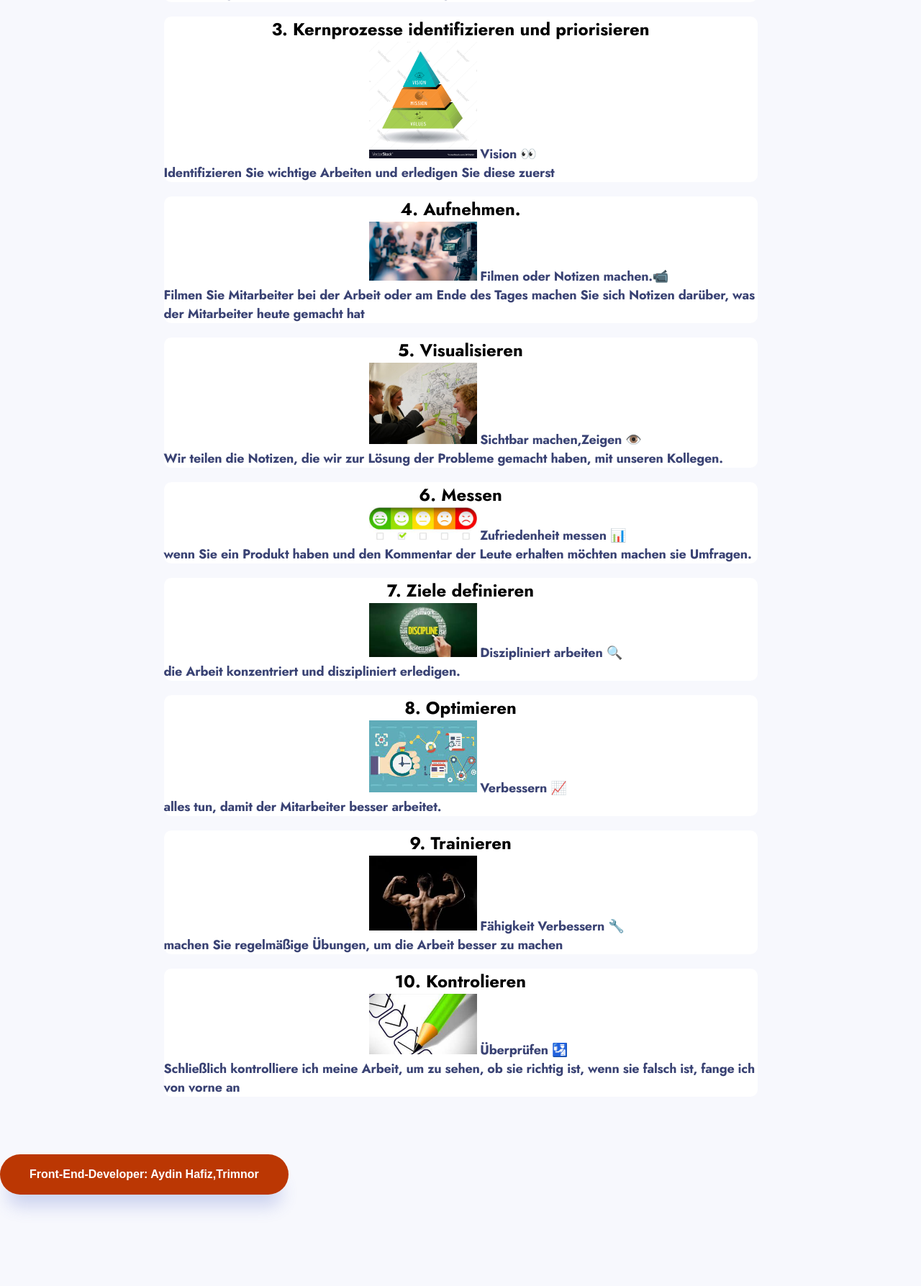
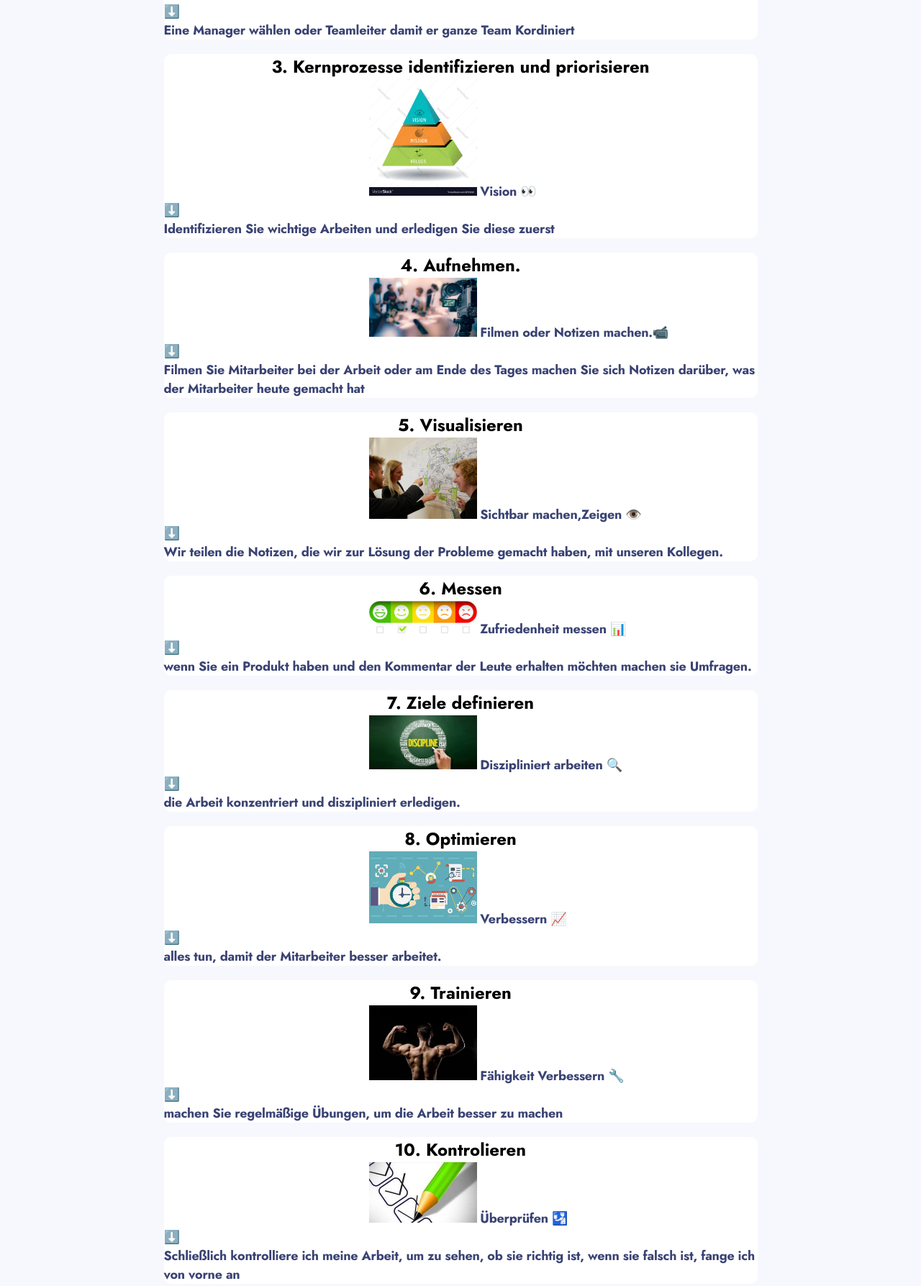
Before and after one commit to aydinhafiz/schuleprozess, a plain HTML site: page index.html in a window 1280 px wide. Shown: the part 436-2223 px from the top of the page at 72% size. Before the commit the page ends 2146 px from the top, so only its background shows below. Drawn offline with Linux system fonts and the light colour scheme.

Commit message:
İ add a arrow with hover function and fixed media

```diff
--- a/index.html
+++ b/index.html
@@ -20,6 +20,9 @@
             <div class="for-example">
                 <img src="./assets/win-win.png" alt="win-win">
                 <span>Win-Win 💵 = 💪</span>
+                <div class="arrow">
+                    <span>⬇️</span>
+                </div>
                 <p>Die Gewährung von Prämien an die Mitarbeiter auf diese Weise bewirkt, dass sie schneller und
                     effektiver arbeiten.</p>
             </div>
@@ -30,6 +33,9 @@
             <div class="for-example-1">
                 <img src="./assets/Teamleader.png.jpg" alt="Teamleader">
                 <span>Team leader👍</span>
+                <div class="arrow">
+                    <span>⬇️</span>
+                </div>
                 <p>Eine Manager wählen oder Teamleiter damit er ganze Team Kordiniert</p>
             </div>
         </div>
@@ -39,6 +45,9 @@
             <div class="for-example-2">
                 <img src="./assets/Mission.jpg" alt="Teamleader">
                 <span>Vision 👀</span>
+                <div class="arrow">
+                    <span>⬇️</span>
+                </div>
                 <p>Identifizieren Sie wichtige Arbeiten und erledigen Sie diese zuerst</p>
             </div>
         </div>
@@ -48,7 +57,10 @@
             <div class="for-example-3">
                 <img src="./assets/Filmen.jpg" alt="Filmen">
                 <span>Filmen oder Notizen machen.📹</span>
-                <p>Filmen Sie Mitarbeiter bei der Arbeit oder am Ende des Tages                                            machen Sie sich Notizen darüber, was
+                <div class="arrow">
+                    <span>⬇️</span>
+                </div>
+                <p>Filmen Sie Mitarbeiter bei der Arbeit oder am Ende des Tages machen Sie sich Notizen darüber, was
                     der Mitarbeiter heute gemacht hat </p>
             </div>
         </div>
@@ -58,6 +70,9 @@
             <div class="for-example-4">
                 <img src="./assets/Visualisieren.jpg" alt="Filmen">
                 <span>Sichtbar machen,Zeigen 👁️</span>
+                <div class="arrow">
+                    <span>⬇️</span>
+                </div>
                 <p>Wir teilen die Notizen, die wir zur Lösung der Probleme gemacht haben, mit unseren Kollegen. </p>
             </div>
         </div>
@@ -66,6 +81,9 @@
             <div class="for-example-5">
                 <img src="./assets/zufriedenheitmessen.jpg" alt="Filmen">
                 <span>Zufriedenheit messen 📊</span>
+                <div class="arrow">
+                    <span>⬇️</span>
+                </div>
                 <p>wenn Sie ein Produkt haben und den Kommentar der Leute erhalten möchten machen sie Umfragen. </p>
             </div>
         </div>
@@ -74,6 +92,9 @@
             <div class="for-example-6">
                 <img src="./assets/Disziplin.jpg" alt="Filmen">
                 <span>Diszipliniert arbeiten 🔍</span>
+                <div class="arrow">
+                    <span>⬇️</span>
+                </div>
                 <p>die Arbeit konzentriert und diszipliniert erledigen.</p>
             </div>
         </div>
@@ -83,6 +104,9 @@
             <div class="for-example-7">
                 <img src="./assets/Optimieren.jpg" alt="Filmen">
                 <span>Verbessern 📈</span>
+                <div class="arrow">
+                    <span>⬇️</span>
+                </div>
                 <p>alles tun, damit der Mitarbeiter besser arbeitet. </p>
             </div>
         </div>
@@ -92,6 +116,9 @@
             <div class="for-example-7">
                 <img src="./assets/Trainieren.jpg" alt="Filmen">
                 <span>Fähigkeit Verbessern 🔧</span>
+                <div class="arrow">
+                    <span>⬇️</span>
+                </div>
                 <p>machen Sie regelmäßige Übungen, um die Arbeit besser zu machen</p>
             </div>
         </div>
@@ -101,6 +128,9 @@
             <div class="for-example-8">
                 <img src="./assets/Kontrollieren.jpg" alt="Filmen">
                 <span>Überprüfen 🛂</span>
+                <div class="arrow">
+                    <span>⬇️</span>
+                </div>
                 <p>Schließlich kontrolliere ich meine Arbeit, um zu sehen, ob sie richtig ist, wenn sie falsch
                     ist, fange ich von vorne an</p>
             </div>
--- a/main.css
+++ b/main.css
@@ -552,8 +552,18 @@ color: #3A4374;
     transition: transform 1s ease-in-out;
 }
 
+.arrow span:hover{
+    box-shadow: 0px 25px 25px -10px rgba(63, 91, 194, 0.247159);
+    border-radius: 28px;
+    transform: scale(2.04);
+}
+
+
+
+
+
 @media (max-width: 775px) {
-    .box-push {
+    .jobs {
         transform: translateY(0px);
     }
 }
```
Lines whose indentation alone changed are shown as unchanged.
